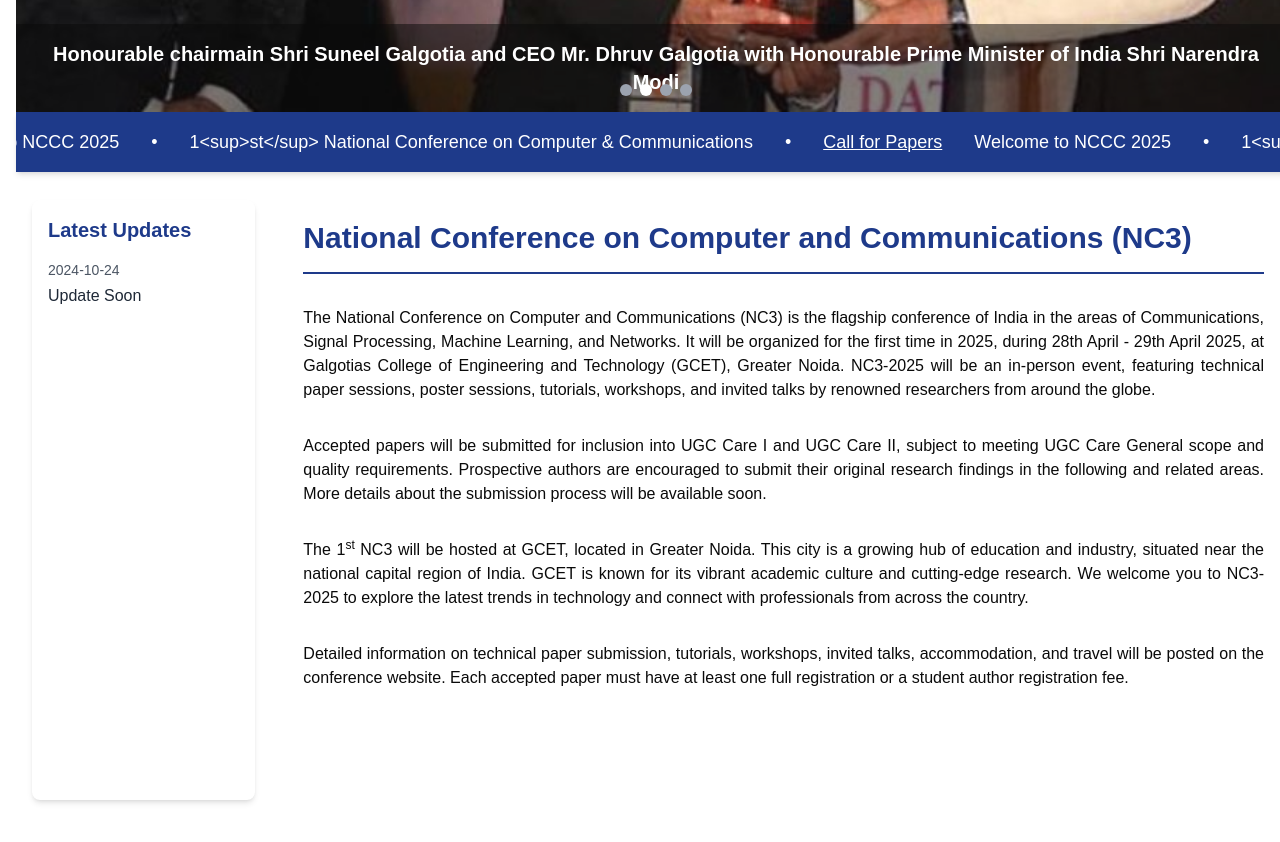
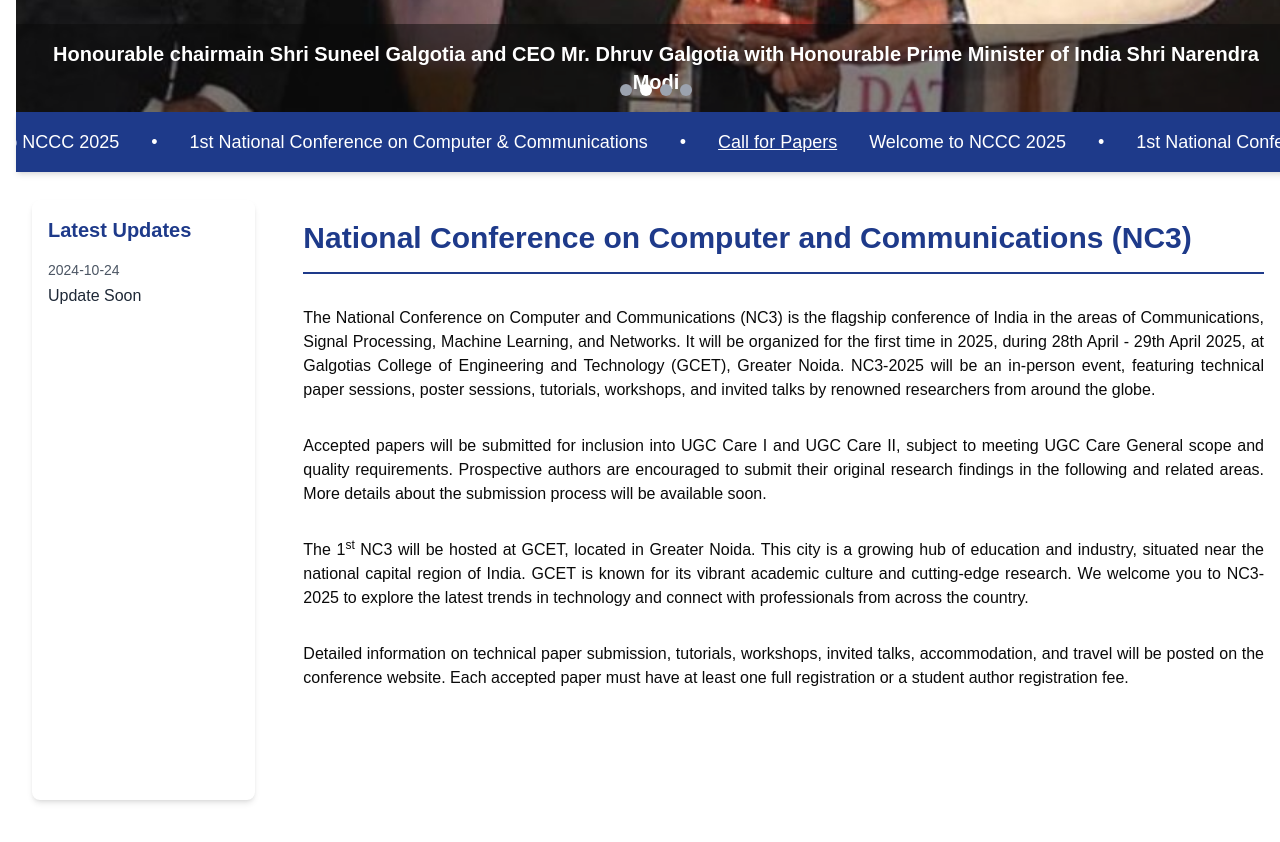
Before and after one commit to dev-mayanktiwari/confrence-repo, a Next.js app: page /home in a window 1280 px wide. Shown: the part 780-1622 px from the top of the page. Built offline with nearby package versions, Linux system fonts and the light colour scheme.

Commit message:
fix: 1st fuckin issues

```diff
--- a/app/home/layout.tsx
+++ b/app/home/layout.tsx
@@ -6,9 +6,9 @@ import latestUpdates from "../(constants)/latestUpdatesProps";
 
 export const metadata: Metadata = {
   title:
-    "1<sup>st</sup> National Conference on Computer and Communications - NCCC 2025",
+    "1st National Conference on Computer and Communications - NCCC 2025",
   description:
-    "Join the 1<sup>st</sup> National Conference on Computer & Communications (NCCC 2025) for the latest updates on computer science, communications technology, and cutting-edge research. Call for Papers now open.",
+    "Join the 1st National Conference on Computer & Communications (NCCC 2025) for the latest updates on computer science, communications technology, and cutting-edge research. Call for Papers now open.",
   keywords: [
     "NCCC 2025",
     "National Conference on Computer and Communications",
@@ -20,7 +20,7 @@ export const metadata: Metadata = {
   ],
   openGraph: {
     title:
-      "1<sup>st</sup> National Conference on Computer and Communications - NCCC 2025",
+      "1st National Conference on Computer and Communications - NCCC 2025",
     description:
       "Discover groundbreaking research in computer and communications at NCCC 2025. Submit your paper now.",
     // url: "https://your-website.com",
@@ -48,7 +48,7 @@ export default function HomeLayout({
         messages={[
           { text: "Welcome to NCCC 2025" },
           {
-            text: "1<sup>st</sup> National Conference on Computer & Communications",
+            text: "1st National Conference on Computer & Communications",
           },
           { text: "Call for Papers", link: "/cfp" },
         ]}
```
